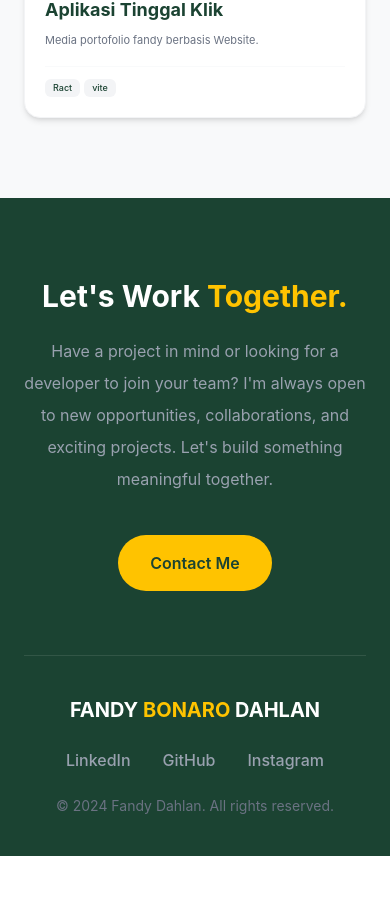
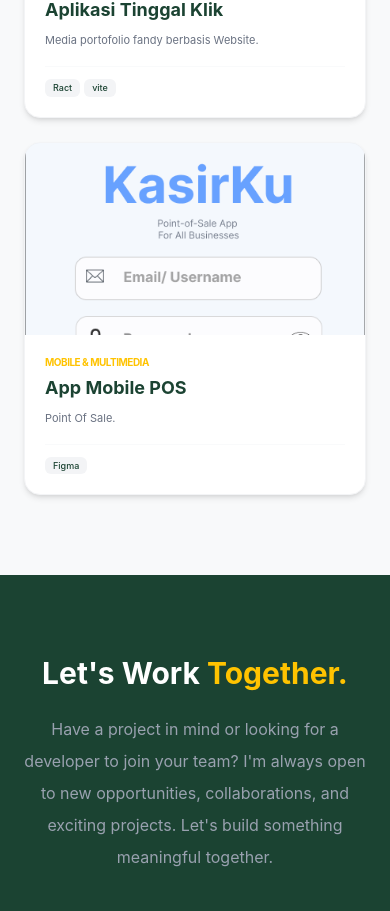
Before and after one commit to fandydahlan3/my-portfolio, a React (Vite) app in the folder fullstack-porto-fandy/porto-fandy-react/: page / in a window 390 px wide. Shown: the part 5232-6143 px from the top of the page. Before the commit the page ends 6088 px from the top, so only its background shows below. Built offline with nearby package versions, Linux system fonts and the light colour scheme.

Commit message:
menambahkan portofolio mobil app

```diff
--- a/fullstack-porto-fandy/porto-fandy-react/src/sections/Portfolio.jsx
+++ b/fullstack-porto-fandy/porto-fandy-react/src/sections/Portfolio.jsx
@@ -56,6 +56,15 @@ const staticProjects = [
     image: "/images/Tiggal_klik.png",
     project_url: "https://github.com/fandydahlan3/my-portfolio/tree/main/tinggalklik-landing-page",
     tech_stack: "Ract, vite"
+  },
+  {
+    id: 6,
+    title: "App Mobile POS",
+    category: "Mobile & Multimedia",
+    description: "Point Of Sale.",
+    image: "/images/Login.png",
+    project_url: "https://www.figma.com/design/oxsZahfyPclkISy8ZFvzfs/kasir-mobile?node-id=0-1&t=h9kMfr5pFX9CqMXR-1",
+    tech_stack: "Figma"
   },
   // Anda bisa menambah baris data proyek baru di sini sesuka hati...
 ];
```
Also changed, not shown: fullstack-porto-fandy/porto-fandy-react/public/images/Login.png (added), fullstack-porto-fandy/porto-fandy-react/public/images/porto_figma.png.
